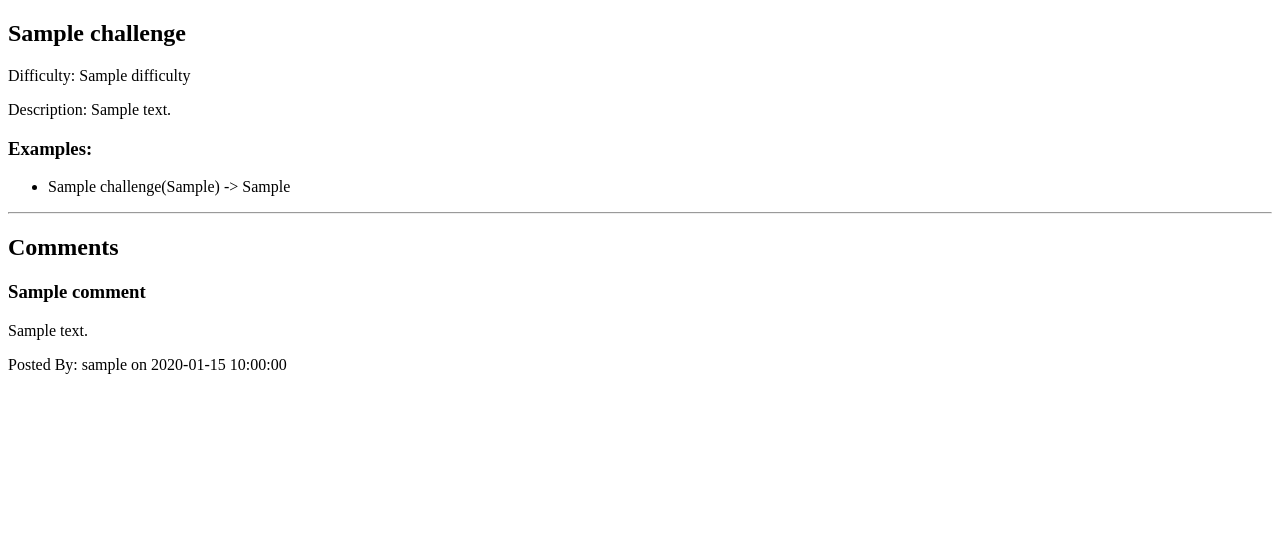
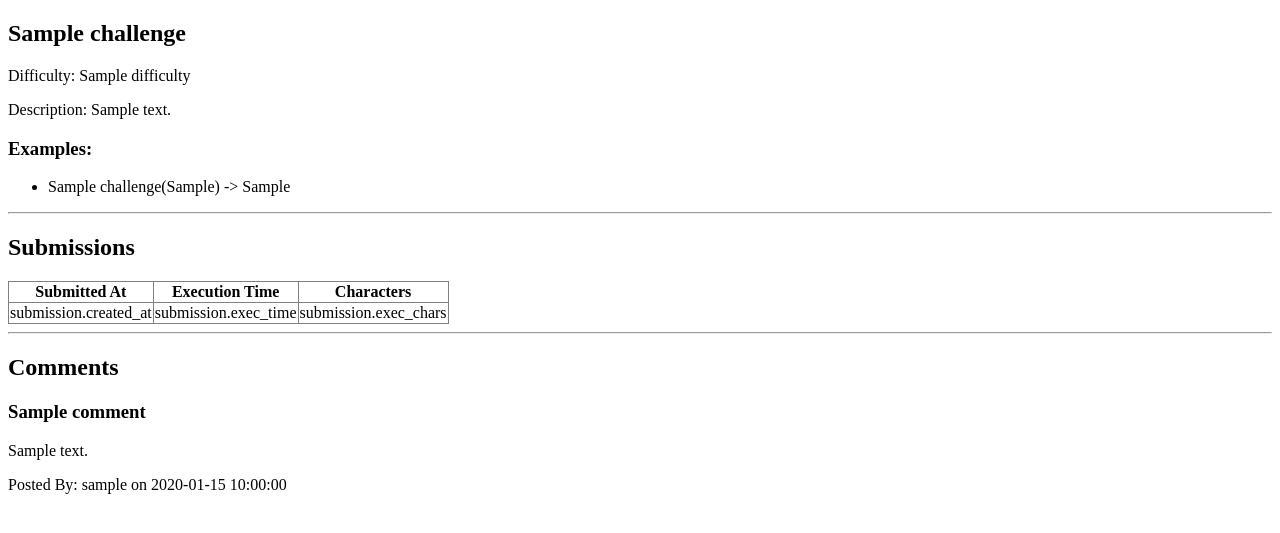
Before and after one commit to KarelOmab/CPS731-Group-Project, a Flask app: template templates/challenge.html in a window 1280 px wide. Shown: the part 46-579 px from the top of the page. Run offline with Flask 3, Linux system fonts and the light colour scheme; the template is opened without the code that fills it: most values are stand-ins (such as "Sample title", 1, 10 or a date in 2020).

Commit message:
view submissions

```diff
--- a/app.py
+++ b/app.py
@@ -250,7 +250,10 @@ class App:
         challenge = SqlService.get_challenge_by_id(challenge_id)
         tests = SqlService.get_challenge_tests_by_id_and_limit(challenge_id)
         comments = SqlService.get_challenge_comments_by_id(challenge_id)
-        return render_template('challenge.html', challenge=challenge, tests=tests, comments=comments)
+        submissions = []
+        if 'id' in session:
+            submissions = SqlService.get_challenge_submissions_by_id_and_account_id(challenge_id, session['id'])
+        return render_template('challenge.html', challenge=challenge, tests=tests, comments=comments, submissions=submissions)
 
     def submit_comment(self, challenge_id):
         """
--- a/templates/challenge.html
+++ b/templates/challenge.html
@@ -39,6 +39,29 @@
     </div>
     <hr>
     <div>
+        <h2>Submissions</h2>
+
+        <table border="1" style="border-collapse: collapse;">
+            <thead>
+                <tr>
+                    <th>Submitted At</th>
+                    <th>Execution Time</th>
+                    <th>Characters</th>
+                </tr>
+            </thead>
+            {% for submission in submissions %}
+            <tbody>
+                <tr>
+                    <td>submission.created_at</td>
+                    <td>submission.exec_time</td>
+                    <td>submission.exec_chars</td>
+                </tr>
+            </tbody>
+            {% endfor %}
+        </table>
+    </div>
+    <hr>
+    <div>
         <h2>
             Comments
         </h2>
--- a/templates/navbar.html
+++ b/templates/navbar.html
@@ -1,4 +1,5 @@
-<nav style="display: flex; justify-content: space-between; align-items: center; background-color: #f0f0f0; padding: 10px;">
+<nav
+    style="display: flex; justify-content: space-between; align-items: center; background-color: #f0f0f0; padding: 10px;">
     <div>
         <a href="/">Home</a>
         <a href="/challenges">Challenges</a>
@@ -6,7 +7,7 @@
 
     <div>
 
-            <a href="/login">Login</a>
+        <a href="/login">Login</a>
 
     </div>
 </nav>
```
Lines whose indentation alone changed are shown as unchanged.
